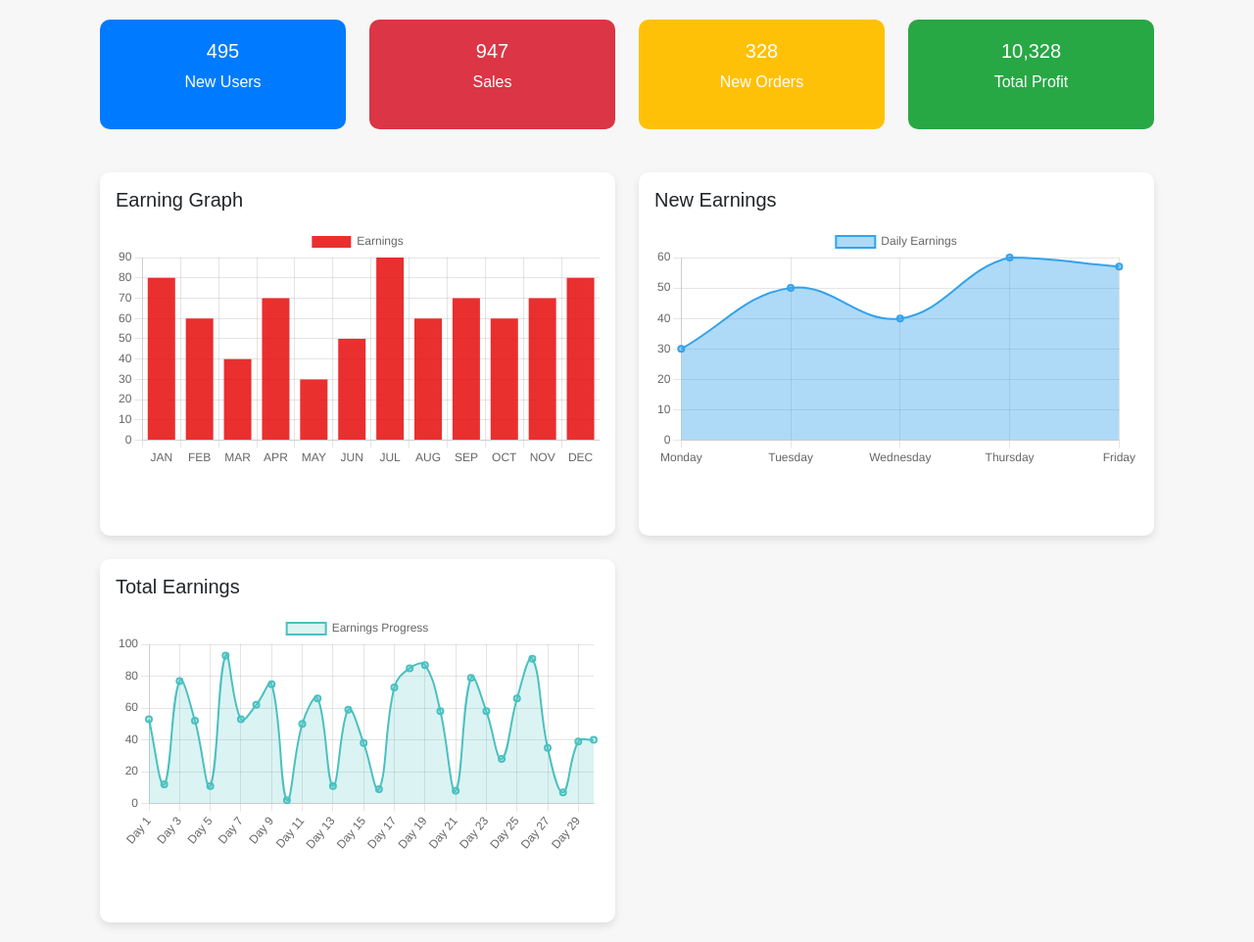
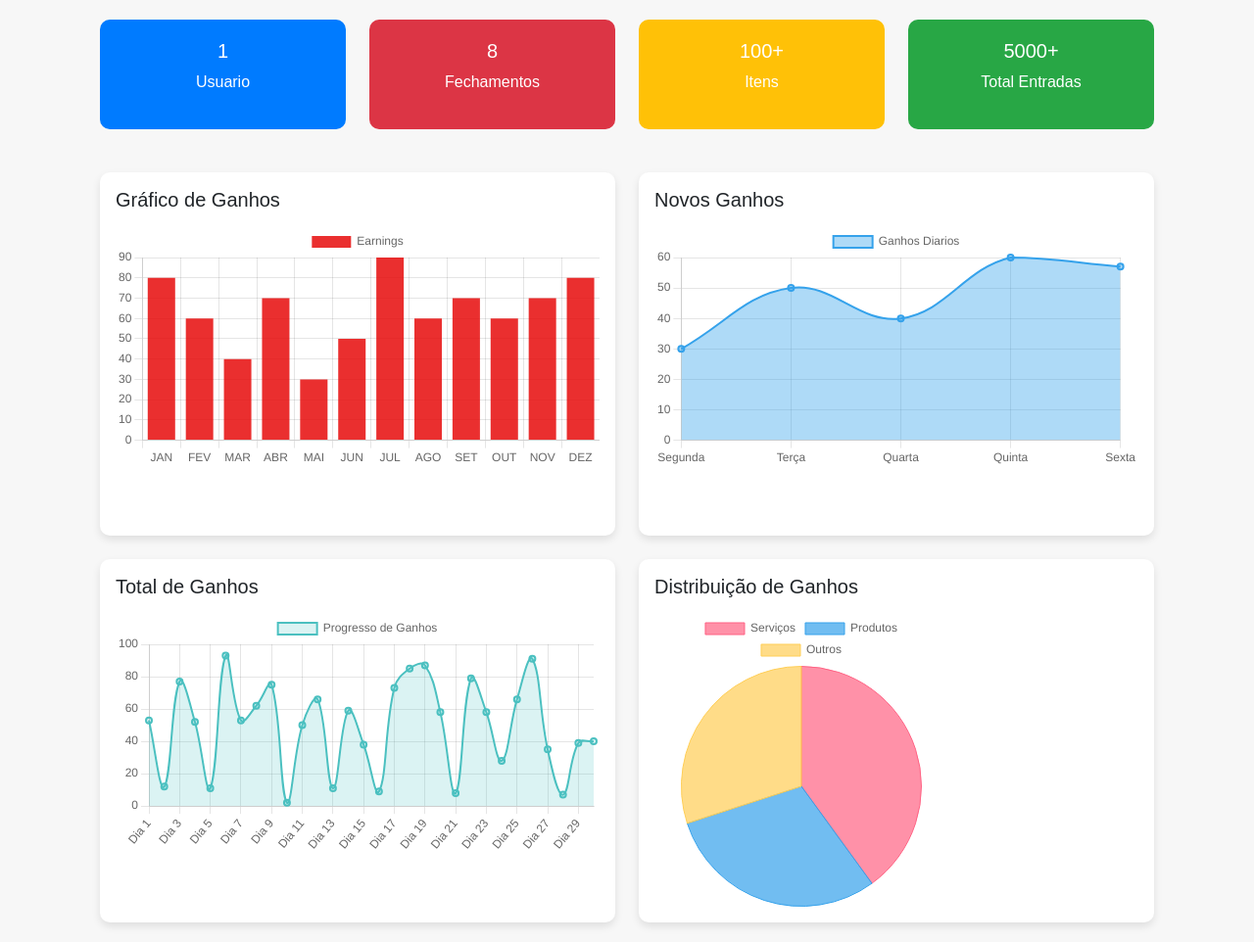
Before and after one commit to Gesshokuuyu/MerceariaForge-inDev, a PHP site: page /Home.php in a window 1280 px wide. Shown: the part 64-1026 px from the top of the page at 98% size. Run offline with PHP 8.4, Linux system fonts and the light colour scheme.

Commit message:
ajustes no dash inicial

```diff
--- a/app/View/Modules/GraficoHome.php
+++ b/app/View/Modules/GraficoHome.php
@@ -74,26 +74,26 @@
         <div class="row text-center mb-4">
             <div class="col-md-3">
                 <div class="info-box blue">
-                    <h5>495</h5>
-                    <p>New Users</p>
+                    <h5>1</h5>
+                    <p>Usuario</p>
                 </div>
             </div>
             <div class="col-md-3">
                 <div class="info-box red">
-                    <h5>947</h5>
-                    <p>Sales</p>
+                    <h5>8 </h5>
+                    <p>Fechamentos</p>
                 </div>
             </div>
             <div class="col-md-3">
                 <div class="info-box yellow">
-                    <h5>328</h5>
-                    <p>New Orders</p>
+                    <h5>100+</h5>
+                    <p>Itens</p>
                 </div>
             </div>
             <div class="col-md-3">
                 <div class="info-box green">
-                    <h5>10,328</h5>
-                    <p>Total Profit</p>
+                    <h5>5000+</h5>
+                    <p>Total Entradas</p>
                 </div>
             </div>
         </div>
@@ -101,7 +101,7 @@
         <div class="row">
             <div class="col-md-6">
                 <div class="card p-3">
-                    <h5>Earning Graph</h5>
+                    <h5>Gráfico de Ganhos</h5>
                     <div class="chart-container">
                         <canvas id="barChart"></canvas>
                     </div>
@@ -109,7 +109,7 @@
             </div>
             <div class="col-md-6">
                 <div class="card p-3">
-                    <h5>New Earnings</h5>
+                    <h5>Novos Ganhos</h5>
                     <div class="chart-container">
                         <canvas id="lineChart"></canvas>
                     </div>
@@ -120,14 +120,24 @@
         <div class="row mt-4">
             <div class="col-md-6">
                 <div class="card p-3">
-                    <h5>Total Earnings</h5>
+                    <h5>Total de Ganhos</h5>
                     <div class="chart-container">
                         <canvas id="areaChart"></canvas>
                     </div>
                 </div>
             </div>
+            <div class="col-md-6">
+                <div class="card p-3">
+                    <h5>Distribuição de Ganhos</h5>
+                    <div class="chart-container">
+                        <canvas id="pieChart"></canvas>
+                    </div>
+                </div>
+            </div>
         </div>
     </div>
+
+
 
     <script>
         // Bar Chart
@@ -135,7 +145,7 @@
         new Chart(barChartCtx, {
             type: 'bar',
             data: {
-                labels: ['JAN', 'FEB', 'MAR', 'APR', 'MAY', 'JUN', 'JUL', 'AUG', 'SEP', 'OCT', 'NOV', 'DEC'],
+                labels: ['JAN', 'FEV', 'MAR', 'ABR', 'MAI', 'JUN', 'JUL', 'AGO', 'SET', 'OUT', 'NOV', 'DEZ'],
                 datasets: [{
                     label: 'Earnings',
                     data: [80, 60, 40, 70, 30, 50, 90, 60, 70, 60, 70, 80],
@@ -157,9 +167,9 @@
         new Chart(lineChartCtx, {
             type: 'line',
             data: {
-                labels: ['Monday', 'Tuesday', 'Wednesday', 'Thursday', 'Friday'],
+                labels: ['Segunda', 'Terça', 'Quarta', 'Quinta', 'Sexta'],
                 datasets: [{
-                    label: 'Daily Earnings',
+                    label: 'Ganhos Diarios',
                     data: [30, 50, 40, 60, 57],
                     backgroundColor: 'rgba(53, 162, 235, 0.4)',
                     borderColor: 'rgb(53, 162, 235)',
@@ -183,9 +193,9 @@
         new Chart(areaChartCtx, {
             type: 'line',
             data: {
-                labels: Array.from({ length: 30 }, (_, i) => `Day ${i + 1}`),
+                labels: Array.from({ length: 30 }, (_, i) => `Dia ${i + 1}`),
                 datasets: [{
-                    label: 'Earnings Progress',
+                    label: 'Progresso de Ganhos',
                     data: Array.from({ length: 30 }, () => Math.floor(Math.random() * 100)),
                     backgroundColor: 'rgba(75, 192, 192, 0.2)',
                     borderColor: 'rgb(75, 192, 192)',
@@ -203,4 +213,37 @@
                 }
             }
         });
+
+
+    // Pie Chart
+    const pieChartCtx = document.getElementById('pieChart').getContext('2d');
+    new Chart(pieChartCtx, {
+        type: 'pie',
+        data: {
+            labels: ['Serviços', 'Produtos', 'Outros'],
+            datasets: [{
+                data: [40, 30, 30], // Dados fictícios
+                backgroundColor: [
+                    'rgba(255, 99, 132, 0.7)',
+                    'rgba(54, 162, 235, 0.7)',
+                    'rgba(255, 206, 86, 0.7)'
+                ],
+                borderColor: [
+                    'rgba(255, 99, 132, 1)',
+                    'rgba(54, 162, 235, 1)',
+                    'rgba(255, 206, 86, 1)'
+                ],
+                borderWidth: 1
+            }]
+        },
+        options: {
+            responsive: true,
+            plugins: {
+                legend: {
+                    position: 'top',
+                }
+            }
+        }
+    });
+
     </script>
```
